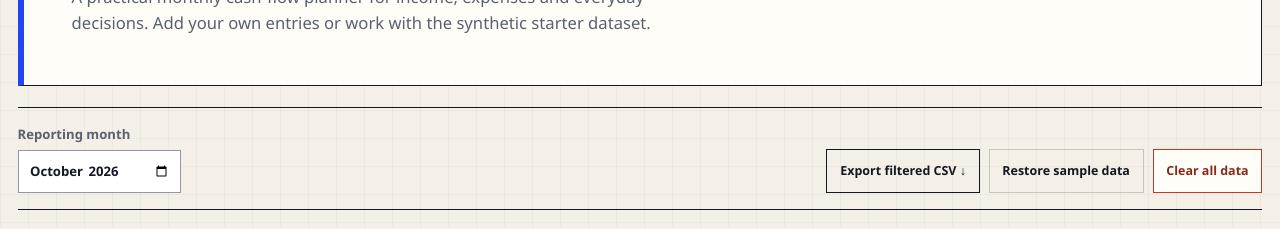
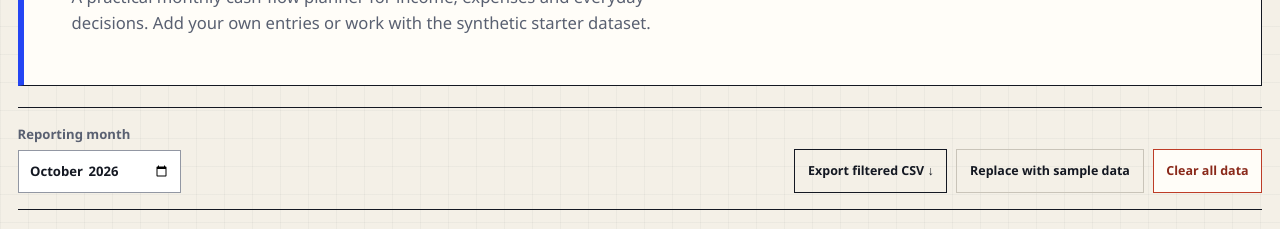
Before and after one commit to tumelodev-arch/Randwise, a website: page index.html in a window 1280 px wide. Shown: the part 366-595 px from the top of the page. Drawn offline with Linux system fonts and the light colour scheme.

Commit message:
Clarify action labels and toolbar semantics

```diff
--- a/index.html
+++ b/index.html
@@ -10,7 +10,7 @@
 <header class="topbar"><a class="brand" href="https://tumelodev-arch.github.io/" aria-label="Return to Tumelo Phale portfolio"><span class="brand-name">TUMELO PHALE<span class="brand-mark">_</span></span></a><span class="topbar-label">RANDWISE / CASH FLOW</span><a href="https://tumelodev-arch.github.io/">← Portfolio</a></header>
 <main id="main" class="shell">
 <section class="hero"><div><p class="eyebrow">01 / PERSONAL FINANCE WORKSPACE</p><h1>Give every rand<br><span>a clear place.</span></h1><p class="lede">A practical monthly cash-flow planner for income, expenses and everyday decisions. Add your own entries or work with the synthetic starter dataset.</p></div><aside class="privacy-note"><span class="privacy-dot"></span><div><strong>Local-first</strong><p>Entries stay in this browser. Nothing is sent to a server.</p></div></aside></section>
-<section class="toolbar" aria-label="Month and data controls"><label>Reporting month<input id="report-month" type="month"></label><div class="toolbar-actions"><button id="export-csv" class="button button-secondary" type="button">Export filtered CSV ↓</button><button id="reset-demo" class="button button-quiet" type="button">Restore sample data</button><button id="clear-data" class="button button-danger" type="button">Clear all data</button></div></section>
+<section class="toolbar" aria-label="Month and data controls"><label>Reporting month<input id="report-month" type="month"></label><div class="toolbar-actions"><button id="export-csv" class="button button-secondary" type="button">Export filtered CSV ↓</button><button id="reset-demo" class="button button-quiet" type="button">Replace with sample data</button><button id="clear-data" class="button button-danger" type="button">Clear all data</button></div></section>
 <section class="metrics" aria-label="Monthly summary">
 <article><span class="metric-label">INCOME</span><strong id="metric-income">R0.00</strong><small>Money coming in</small></article>
 <article><span class="metric-label">EXPENSES</span><strong id="metric-expenses">R0.00</strong><small>Money going out</small></article>
```
